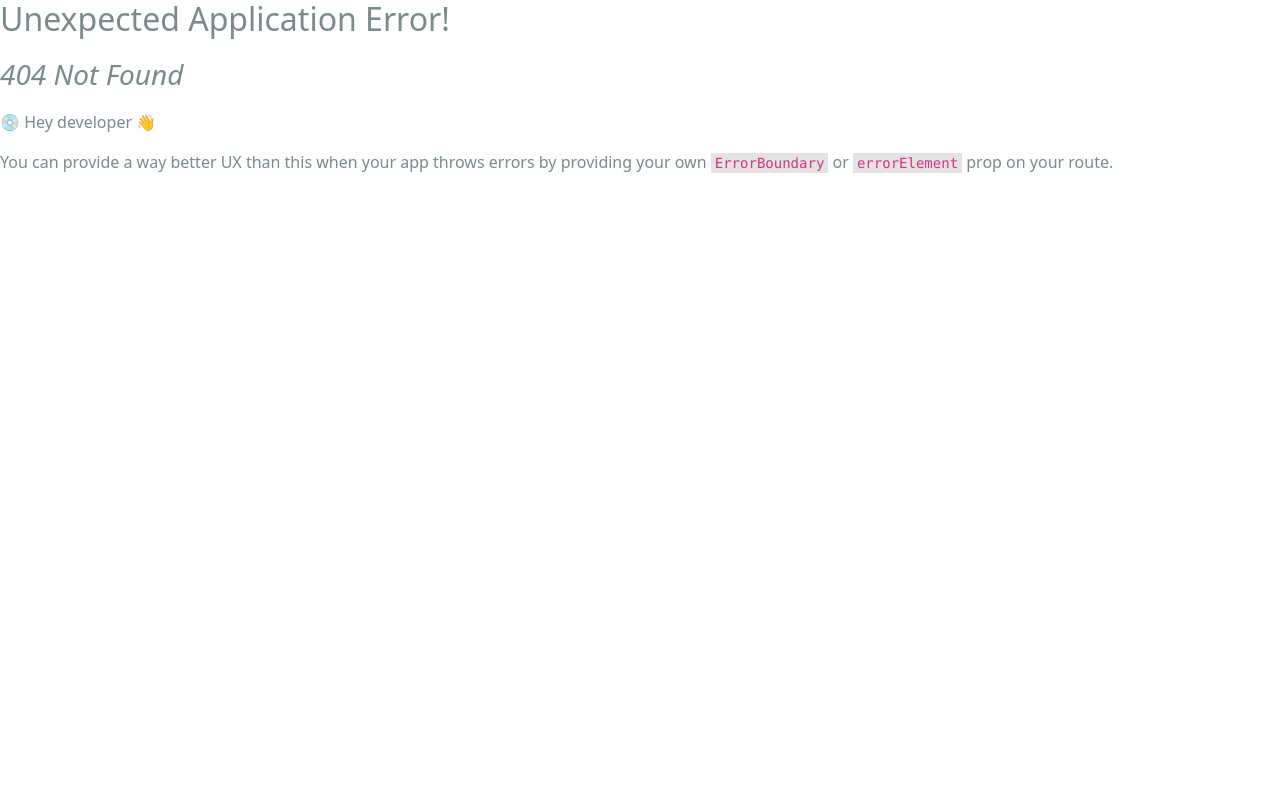
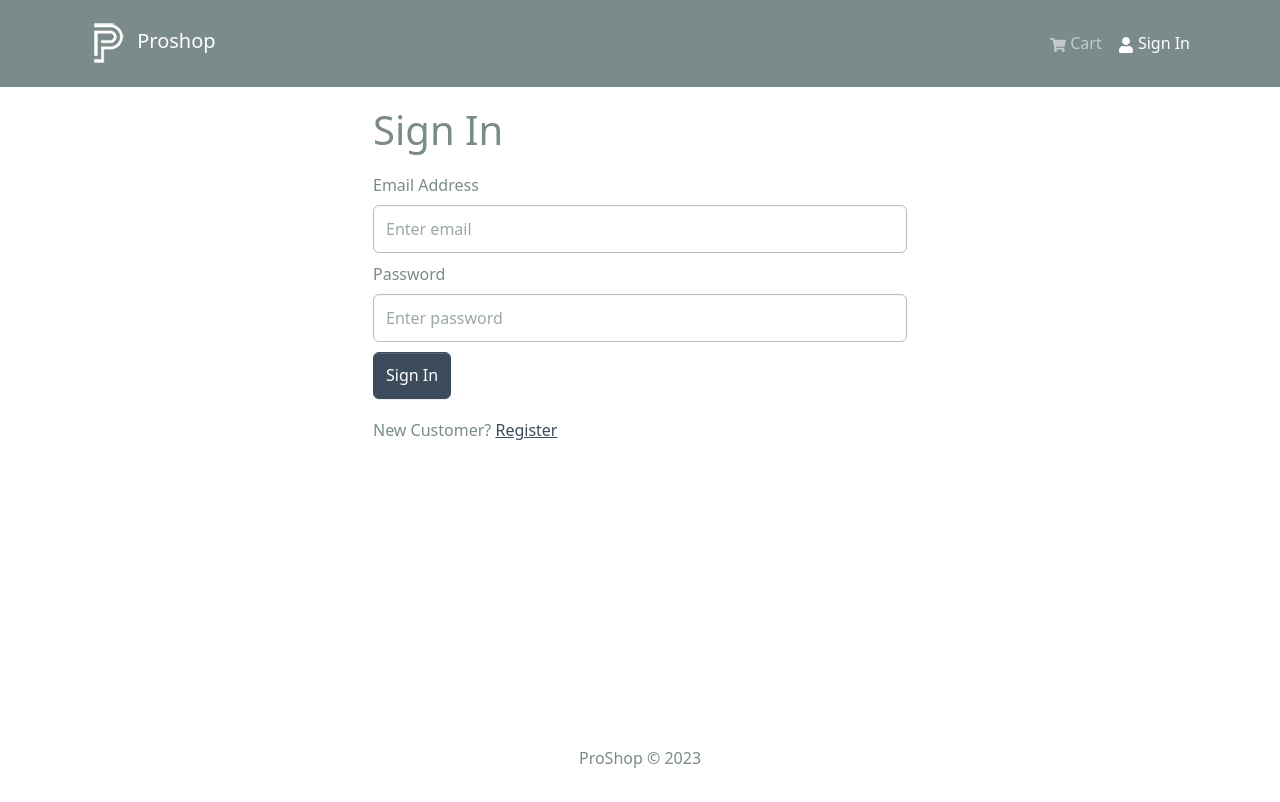
Before and after one commit to anmolpurba/Proshop, a React (Create React App) app in the folder frontend/: page /login in a window 1280 px wide. Before the commit this address had no page. Shown: the top 802 px of the page. Built offline with nearby package versions, Linux system fonts and the light colour scheme.

Commit message:
auth and userapi slices and login screen and functionality

```diff
--- a/frontend/package.json
+++ b/frontend/package.json
@@ -18,6 +18,7 @@
     "react-router-bootstrap": "^0.26.2",
     "react-router-dom": "^6.15.0",
     "react-scripts": "5.0.1",
+    "react-toastify": "^9.1.3",
     "web-vitals": "^2.1.4"
   },
   "scripts": {
--- a/frontend/src/App.js
+++ b/frontend/src/App.js
@@ -1,6 +1,8 @@
 import React from 'react'
 import { Container } from 'react-bootstrap'
 import { Outlet } from 'react-router-dom'
+import {ToastContainer} from "react-toastify"
+import 'react-toastify/dist/ReactToastify.css';
 import Footer from './components/Footer'
 import Header from './components/Header'
 
@@ -14,6 +16,7 @@
         </Container>
       </main>
       <Footer />
+      <ToastContainer />
     </>
   )
 }
--- /dev/null
+++ b/frontend/src/components/FormContainer.js
@@ -0,0 +1,15 @@
+import { Container, Row, Col } from 'react-bootstrap';
+
+const FormContainer = ({ children }) => {
+  return (
+    <Container>
+      <Row className='justify-content-md-center'>
+        <Col xs={12} md={6}>
+          {children}
+        </Col>
+      </Row>
+    </Container>
+  );
+};
+
+export default FormContainer;
--- a/frontend/src/components/Header.js
+++ b/frontend/src/components/Header.js
@@ -1,5 +1,5 @@
 import { useSelector } from 'react-redux';
-import {Badge, Navbar, Nav, Container} from 'react-bootstrap';
+import {Badge, Navbar, Nav, Container, NavDropdown} from 'react-bootstrap';
 import { LinkContainer } from 'react-router-bootstrap'
 import {FaShoppingCart, FaUser} from 'react-icons/fa'
 import logo from "../assets/logo.png"
@@ -7,6 +7,12 @@
 const Header = () => {
 
     const {cartItems} = useSelector((state) => state.cart)
+
+    const { userInfo } = useSelector((state) => state.auth);
+
+    const logoutHandler = () => {
+        console.log('logout');
+    };
 
   return (
     <header>
@@ -24,9 +30,25 @@
                                 {cartItems.length > 0 && <Badge pill bg='success' style={{marginLeft:"5px"}}>{cartItems.reduce((a,c) => a + +c.qty, 0)}</Badge>}
                             </Nav.Link>
                         </LinkContainer>
-                        <LinkContainer to="/login">
-                            <Nav.Link href="/login"> <FaUser /> Sign In </Nav.Link>
-                        </LinkContainer>
+
+                        {userInfo ? (
+                            <>
+                            <NavDropdown title={userInfo.name} id='username'>
+                                <LinkContainer to='/profile'>
+                                <NavDropdown.Item>Profile</NavDropdown.Item>
+                                </LinkContainer>
+                                <NavDropdown.Item onClick={logoutHandler}>
+                                Logout
+                                </NavDropdown.Item>
+                            </NavDropdown>
+                            </>
+                        ) : (
+                            <LinkContainer to='/login'>
+                            <Nav.Link>
+                                <FaUser /> Sign In
+                            </Nav.Link>
+                            </LinkContainer>
+                        )}
                     </Nav>
                 </Navbar.Collapse>
             </Container>
--- a/frontend/src/index.js
+++ b/frontend/src/index.js
@@ -10,6 +10,7 @@
 import { Provider } from 'react-redux';
 import store from "./store.js"
 import CartScreen from './screens/CartScreen';
+import LoginScreen from './screens/LoginScreen';
 
 const router = createBrowserRouter([
   {
@@ -27,6 +28,10 @@
       {
         path:"/cart",
         element:<CartScreen />
+      },
+      {
+        path:"/login",
+        element:<LoginScreen />
       }
     ]
   }
--- a/frontend/src/screens/HomeScreen.js
+++ b/frontend/src/screens/HomeScreen.js
@@ -8,8 +8,6 @@
 const HomeScreen = () => {
 
   const {data:products, isLoading, error} = useGetProductsQuery();
-
-
 
   return (
     <>
--- /dev/null
+++ b/frontend/src/screens/LoginScreen.js
@@ -0,0 +1,90 @@
+import { useState, useEffect } from 'react';
+import { Link, useLocation, useNavigate } from 'react-router-dom';
+import { Form, Button, Row, Col } from 'react-bootstrap';
+import { useDispatch, useSelector } from 'react-redux';
+import Loader from '../components/Loader';
+import FormContainer from '../components/FormContainer';
+
+import { useLoginMutation } from '../slices/usersApiSlice';
+import { setCredentials } from '../slices/authSlice';
+import { toast } from 'react-toastify';
+
+const LoginScreen = () => {
+  const [email, setEmail] = useState('');
+  const [password, setPassword] = useState('');
+
+  const dispatch = useDispatch();
+  const navigate = useNavigate();
+
+  const [login, { isLoading }] = useLoginMutation();
+
+  const { userInfo } = useSelector((state) => state.auth);
+
+  const { search } = useLocation();
+  console.log(search);
+  const sp = new URLSearchParams(search);
+  console.log(sp);
+  const redirect = sp.get('redirect') || '/';
+
+  useEffect(() => {
+    if (userInfo) {
+      navigate(redirect);
+    }
+  }, [navigate, redirect, userInfo]);
+
+  const submitHandler = async (e) => {
+    e.preventDefault();
+    try {
+      const res = await login({ email, password }).unwrap();
+      dispatch(setCredentials({ ...res }));
+      navigate(redirect);
+    } catch (err) {
+      toast.error(err?.data?.message || err.error);
+    }
+  };
+
+  return (
+    <FormContainer>
+      <h1>Sign In</h1>
+
+      <Form onSubmit={submitHandler}>
+        <Form.Group className='my-2' controlId='email'>
+          <Form.Label>Email Address</Form.Label>
+          <Form.Control
+            type='email'
+            placeholder='Enter email'
+            value={email}
+            onChange={(e) => setEmail(e.target.value)}
+          ></Form.Control>
+        </Form.Group>
+
+        <Form.Group className='my-2' controlId='password'>
+          <Form.Label>Password</Form.Label>
+          <Form.Control
+            type='password'
+            placeholder='Enter password'
+            value={password}
+            onChange={(e) => setPassword(e.target.value)}
+          ></Form.Control>
+        </Form.Group>
+
+        <Button disabled={isLoading} type='submit' variant='primary'>
+          Sign In
+        </Button>
+
+        {isLoading && <Loader />}
+      </Form>
+
+      <Row className='py-3'>
+        <Col>
+          New Customer?{' '}
+          <Link to={redirect ? `/register?redirect=${redirect}` : '/register'}>
+            Register
+          </Link>
+        </Col>
+      </Row>
+    </FormContainer>
+  );
+};
+
+export default LoginScreen;
--- /dev/null
+++ b/frontend/src/slices/authSlice.js
@@ -0,0 +1,26 @@
+import { createSlice } from '@reduxjs/toolkit';
+
+const initialState = {
+  userInfo: localStorage.getItem('userInfo')
+    ? JSON.parse(localStorage.getItem('userInfo'))
+    : null,
+};
+
+const authSlice = createSlice({
+  name: 'auth',
+  initialState,
+  reducers: {
+    setCredentials: (state, action) => {
+      state.userInfo = action.payload;
+      localStorage.setItem('userInfo', JSON.stringify(action.payload));
+    },
+    // logout: (state, action) => {
+    //   state.userInfo = null;
+    //   localStorage.removeItem('userInfo');
+    // },
+  },
+});
+
+export const { setCredentials } = authSlice.actions;
+
+export default authSlice.reducer;
--- /dev/null
+++ b/frontend/src/slices/usersApiSlice.js
@@ -0,0 +1,16 @@
+import { apiSlice } from './apiSlice';
+import { USERS_URL } from '../constants';
+
+export const userApiSlice = apiSlice.injectEndpoints({
+  endpoints: (builder) => ({
+    login: builder.mutation({
+      query: (data) => ({
+        url: `${USERS_URL}/auth`,
+        method: 'POST',
+        body: data,
+      }),
+    }),
+  }),
+});
+
+export const { useLoginMutation } = userApiSlice;
--- a/frontend/src/store.js
+++ b/frontend/src/store.js
@@ -1,11 +1,13 @@
 import { configureStore} from "@reduxjs/toolkit";
 import { apiSlice } from "./slices/apiSlice";
 import cartSliceReducer from "./slices/cartSlice"
+import authSliceReducer from "./slices/authSlice"
 
 const store = configureStore({
     reducer: {
         [apiSlice.reducerPath]: apiSlice.reducer,
         cart: cartSliceReducer,
+        auth: authSliceReducer
     },
     middleware: (getDefaultMiddleware) => getDefaultMiddleware().concat(apiSlice.middleware),
     devTools: true,
```
Also changed, not shown: 1 other file (tests, documents, lock files or other folders).
